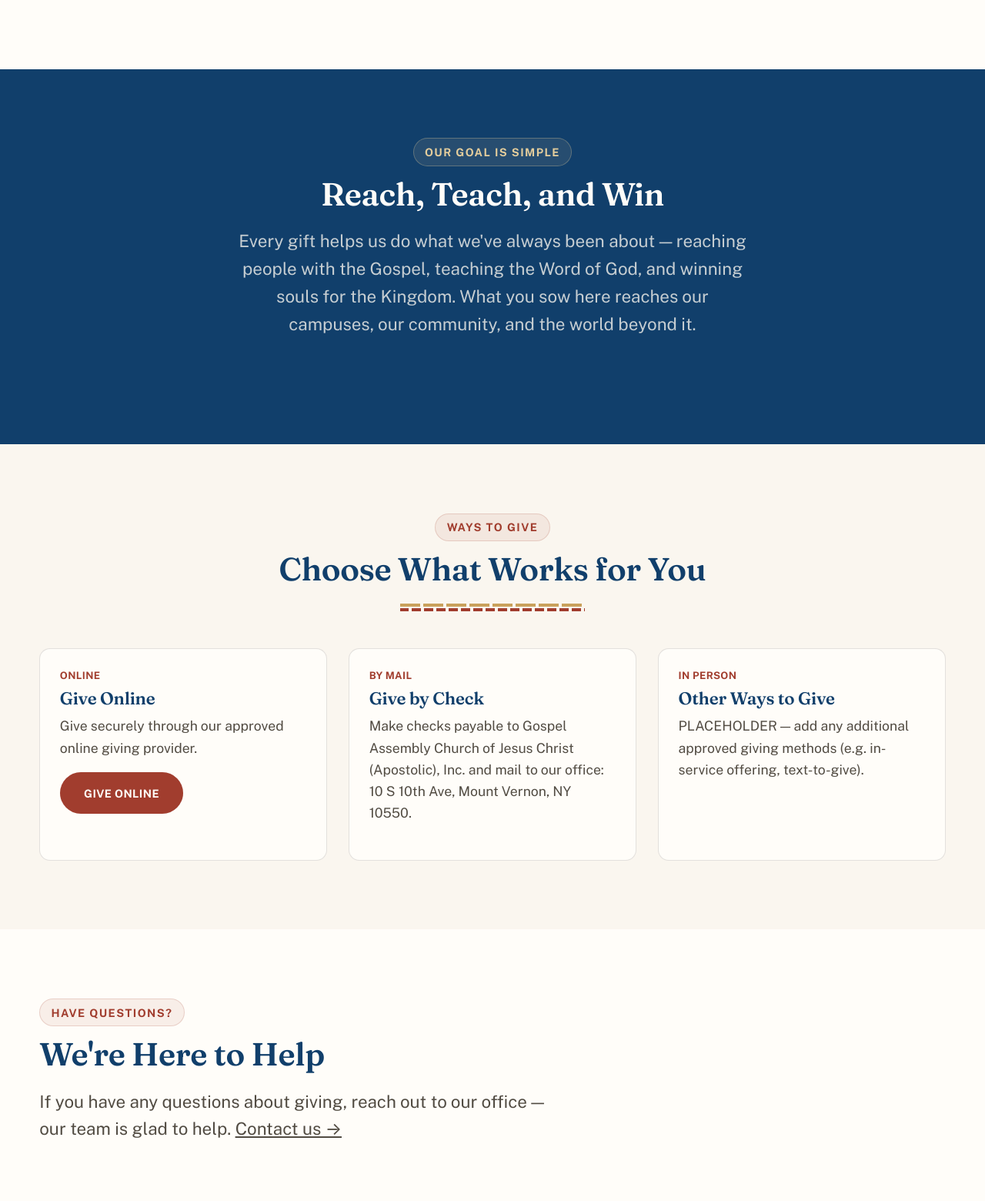
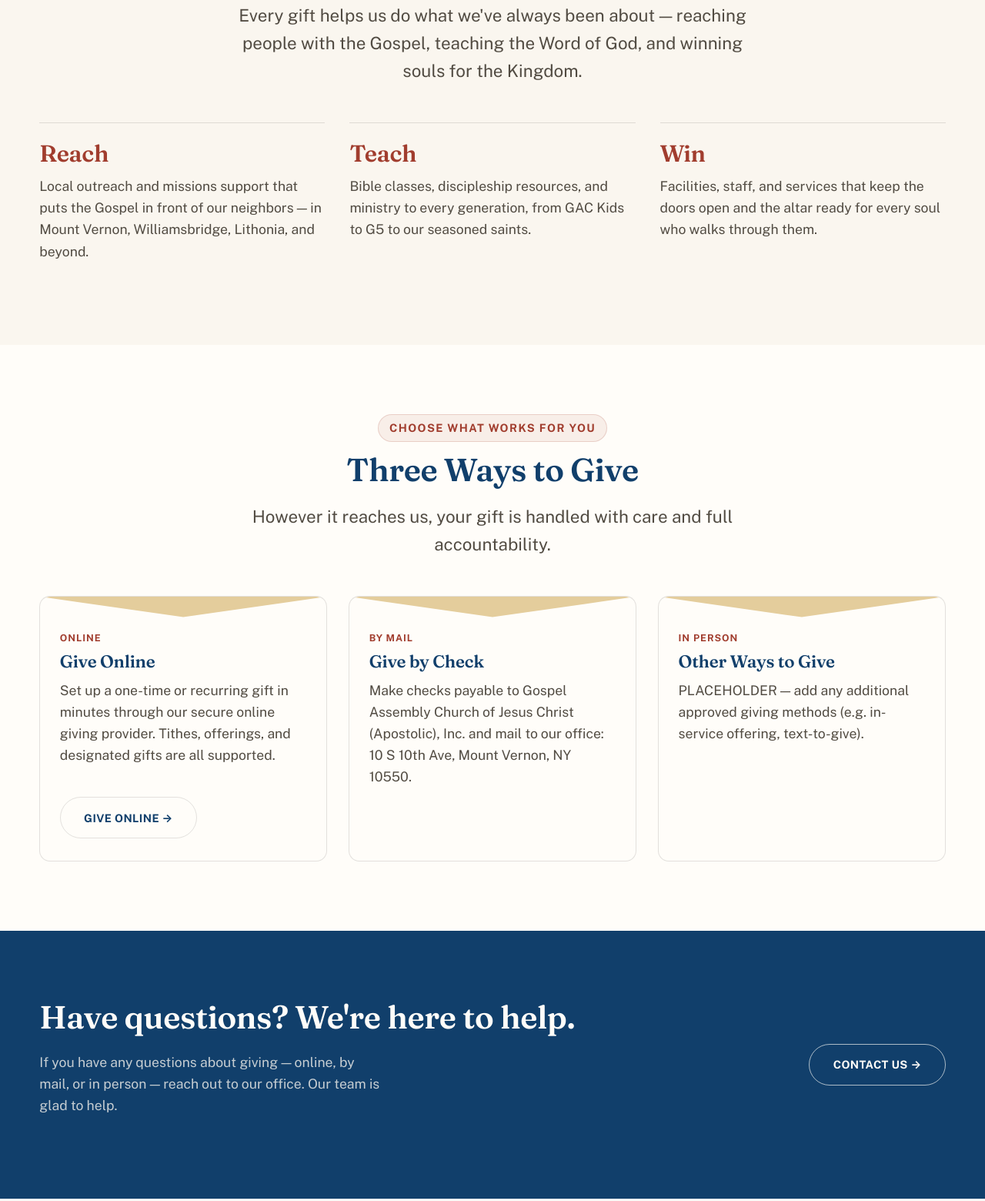
Before and after one commit to kishonhamilton/gac-website, a plain HTML site: page give.html in a window 1280 px wide. Shown: the part 997-2557 px from the top of the page at 77% size. Drawn offline with nearby package versions, Linux system fonts and the light colour scheme.

Commit message:
Rework Give page with heritage-inspired layout
Adapt the structure and creative devices from a design reference
(arch motif hero, verse-in-hero blockquote, Reach/Teach/Win grid,
envelope-shaped ways-to-give cards, dark help strip, brick closing
CTA) using GAC's existing navy/brick/gold/cream tokens and
Fraunces/Public Sans fonts, rather than the reference's separate
palette/font -- keeps the page visually consistent with the rest of
the site. Real giving link and check instructions wiring unchanged.

Co-Authored-By: Claude Sonnet 5 <noreply@anthropic.com>

```diff
--- a/assets/css/style.css
+++ b/assets/css/style.css
@@ -744,6 +744,115 @@ img { max-width: 100%; display: block; }
 .cta-band h2 { color: var(--cream-50); }
 .cta-band p { color: rgba(250,246,239,0.8); max-width: 55ch; margin-inline: auto; }
 .cta-actions { display: flex; gap: 1rem; justify-content: center; flex-wrap: wrap; margin-top: 1.5rem; }
+.cta-band-brick {
+  background: linear-gradient(120deg, var(--brick-700), var(--brick-600));
+}
+
+/* Give page */
+.give-hero { position: relative; }
+.give-hero-arch {
+  position: absolute;
+  top: -40px;
+  right: -60px;
+  width: 340px;
+  height: 420px;
+  color: var(--gold-300);
+  opacity: 0.16;
+  pointer-events: none;
+  z-index: 1;
+}
+.give-hero-eyebrow { display: inline-flex; align-items: center; gap: 0.6em; }
+.give-hero-eyebrow::before {
+  content: "";
+  width: 22px;
+  height: 1px;
+  background: currentColor;
+  opacity: 0.6;
+}
+.give-verse {
+  margin: 2.25rem 0 0;
+  max-width: 42ch;
+  border-left: 2px solid var(--gold-500);
+  padding-left: 1.4rem;
+}
+.give-verse p {
+  font-family: var(--font-display);
+  font-style: italic;
+  font-weight: 400;
+  font-size: var(--step-1);
+  line-height: 1.5;
+  color: rgba(250,246,239,0.92);
+  margin-bottom: 0.6em;
+}
+.give-verse cite {
+  display: block;
+  font-style: normal;
+  font-size: 0.8rem;
+  letter-spacing: 0.08em;
+  text-transform: uppercase;
+  color: var(--gold-300);
+}
+
+.mission-grid {
+  display: grid;
+  gap: 2rem;
+  grid-template-columns: 1fr;
+  margin-top: 2.5rem;
+}
+@media (min-width: 720px) {
+  .mission-grid { grid-template-columns: repeat(3, 1fr); }
+}
+.mission-item { border-top: 1px solid var(--line); padding-top: 1.4rem; }
+.mission-item h3 { font-size: var(--step-2); color: var(--brick-600); margin-bottom: 0.4em; }
+
+.envelope-row {
+  display: grid;
+  gap: 1.75rem;
+  grid-template-columns: 1fr;
+}
+@media (min-width: 720px) {
+  .envelope-row { grid-template-columns: repeat(3, 1fr); }
+}
+.envelope {
+  position: relative;
+  background: var(--cream-50);
+  border: 1px solid var(--line);
+  border-radius: var(--radius);
+  padding: 2.75rem 1.6rem 1.8rem;
+  display: flex;
+  flex-direction: column;
+  min-height: 280px;
+}
+.envelope::before {
+  content: "";
+  position: absolute; top: 0; left: 0; right: 0;
+  height: 34px;
+  background: var(--gold-300);
+  clip-path: polygon(0 0, 50% 78%, 100% 0);
+  border-radius: var(--radius) var(--radius) 0 0;
+}
+.envelope .tag {
+  font-size: 0.78rem;
+  font-weight: 700;
+  letter-spacing: 0.08em;
+  text-transform: uppercase;
+  color: var(--brick-600);
+  margin-bottom: 0.6em;
+  display: block;
+}
+.envelope h3 { font-size: var(--step-1); margin-bottom: 0.5em; }
+.envelope p { color: var(--ink-600); flex-grow: 1; }
+.envelope .btn { margin-top: 1.4rem; align-self: flex-start; }
+
+.give-help-inner {
+  display: flex;
+  align-items: center;
+  justify-content: space-between;
+  gap: 2.5rem;
+  flex-wrap: wrap;
+}
+.give-help-inner h2 { color: var(--cream-50); max-width: 32ch; }
+.give-help-inner p { color: rgba(250,246,239,0.78); max-width: 42ch; margin-top: 0.6em; }
 
 /* Footer */
 .site-footer {
--- a/give.html
+++ b/give.html
@@ -115,90 +115,102 @@
   </nav>
 
   <main id="main">
-    <section class="page-hero">
+    <section class="page-hero give-hero">
+      <svg class="give-hero-arch" viewBox="0 0 400 500" fill="none" xmlns="http://www.w3.org/2000/svg" aria-hidden="true">
+        <path d="M40 500 V220 C40 120 110 40 200 40 C290 40 360 120 360 220 V500" stroke="currentColor" stroke-width="2"/>
+        <path d="M90 500 V240 C90 160 140 100 200 100 C260 100 310 160 310 240 V500" stroke="currentColor" stroke-width="1.4" opacity="0.7"/>
+        <line x1="200" y1="40" x2="200" y2="500" stroke="currentColor" stroke-width="1" opacity="0.5"/>
+        <line x1="40" y1="320" x2="360" y2="320" stroke="currentColor" stroke-width="1" opacity="0.4"/>
+      </svg>
       <div class="container">
         <p class="breadcrumb"><a href="index.html">Home</a> / Give</p>
-        <p class="eyebrow" style="color:var(--gold-300); background:rgba(228,205,156,0.1); border-color:rgba(228,205,156,0.3);">Giving at Gospel Assembly Church</p>
-        <h1>Invest in the Kingdom</h1>
-        <p>Your generosity helps us continue the work of ministry, reach our community, and advance the Kingdom of God.</p>
-        <p style="margin-top:1.5rem;">
+        <p class="eyebrow give-hero-eyebrow" style="color:var(--gold-300); background:rgba(228,205,156,0.1); border-color:rgba(228,205,156,0.3);">Giving at Gospel Assembly Church</p>
+        <h1>Invest in the Kingdom.</h1>
+        <p style="max-width:38ch;">Every gift you bring reaches our campuses, our community, and people we haven't met yet. Here's how to give &mdash; and where it goes.</p>
+        <div class="hero-ctas" style="margin-top:1.75rem;">
           <a class="btn btn-gold" data-give-online href="#" target="_blank" rel="noopener">Give Online &rarr;</a>
-        </p>
+          <a class="btn btn-outline-light" href="#ways">See all ways to give</a>
+        </div>
+        <blockquote class="give-verse reveal">
+          <p>&ldquo;Each one must give as he has decided in his heart, not reluctantly or under
+          compulsion, for God loves a cheerful giver.&rdquo;</p>
+          <cite>2 Corinthians 9:7</cite>
+        </blockquote>
+      </div>
+    </section>
+
+    <section class="section section-alt">
+      <div class="container">
+        <div class="section-head reveal">
+          <p class="eyebrow">Our Goal Is Simple</p>
+          <h2>Reach, Teach, and Win</h2>
+          <p>Every gift helps us do what we've always been about &mdash; reaching people with the
+          Gospel, teaching the Word of God, and winning souls for the Kingdom.</p>
+        </div>
+        <div class="mission-grid">
+          <div class="mission-item reveal">
+            <h3>Reach</h3>
+            <p>Local outreach and missions support that puts the Gospel in front of our
+            neighbors &mdash; in Mount Vernon, Williamsbridge, Lithonia, and beyond.</p>
+          </div>
+          <div class="mission-item reveal">
+            <h3>Teach</h3>
+            <p>Bible classes, discipleship resources, and ministry to every generation, from
+            GAC Kids to G5 to our seasoned saints.</p>
+          </div>
+          <div class="mission-item reveal">
+            <h3>Win</h3>
+            <p>Facilities, staff, and services that keep the doors open and the altar ready for
+            every soul who walks through them.</p>
+          </div>
+        </div>
+      </div>
+    </section>
+
+    <section class="section" id="ways">
+      <div class="container">
+        <div class="section-head reveal">
+          <p class="eyebrow">Choose What Works for You</p>
+          <h2>Three Ways to Give</h2>
+          <p>However it reaches us, your gift is handled with care and full accountability.</p>
+        </div>
+        <div class="envelope-row">
+          <div class="envelope reveal">
+            <span class="tag">Online</span>
+            <h3>Give Online</h3>
+            <p>Set up a one-time or recurring gift in minutes through our secure online giving
+            provider. Tithes, offerings, and designated gifts are all supported.</p>
+            <a class="btn btn-ghost" data-give-online href="#" target="_blank" rel="noopener">Give Online &rarr;</a>
+          </div>
+          <div class="envelope reveal">
+            <span class="tag">By Mail</span>
+            <h3>Give by Check</h3>
+            <p id="checkInstructions">PLACEHOLDER &mdash; add mailing instructions for check giving.</p>
+          </div>
+          <div class="envelope reveal">
+            <span class="tag">In Person</span>
+            <h3>Other Ways to Give</h3>
+            <p>PLACEHOLDER &mdash; add any additional approved giving methods (e.g. in-service
+            offering, text-to-give).</p>
+          </div>
+        </div>
+      </div>
+    </section>
+
+    <section class="section section-navy give-help">
+      <div class="container give-help-inner">
+        <div class="reveal">
+          <h2>Have questions? We're here to help.</h2>
+          <p>If you have any questions about giving &mdash; online, by mail, or in person &mdash;
+          reach out to our office. Our team is glad to help.</p>
+        </div>
+        <a class="btn btn-outline-light" href="contact.html">Contact Us &rarr;</a>
       </div>
     </section>
 
     <section class="section">
       <div class="container">
-        <div class="reveal" style="max-width:52ch; margin:0 auto; text-align:center; background:var(--cream-100); border-radius:var(--radius); padding:clamp(2rem, 5vw, 3rem);">
-          <p style="font-family:var(--font-display); font-style:italic; font-size:var(--step-2); color:var(--navy-950); margin-bottom:0.6em;">
-            &ldquo;Each one must give as he has decided in his heart, not reluctantly or under
-            compulsion, for God loves a cheerful giver.&rdquo;
-          </p>
-          <p style="margin:0; font-weight:700; color:var(--brick-600);">2 Corinthians 9:7</p>
-        </div>
-      </div>
-    </section>
-
-    <section class="section section-navy">
-      <div class="container">
-        <div class="section-head">
-          <p class="eyebrow">Our Goal Is Simple</p>
-          <h2>Reach, Teach, and Win</h2>
-          <p>Every gift helps us do what we've always been about &mdash; reaching people with the
-          Gospel, teaching the Word of God, and winning souls for the Kingdom. What you sow here
-          reaches our campuses, our community, and the world beyond it.</p>
-        </div>
-      </div>
-    </section>
-
-    <section class="section section-alt">
-      <div class="container">
-        <div class="section-head">
-          <p class="eyebrow">Ways to Give</p>
-          <h2>Choose What Works for You</h2>
-          <div class="cornerstone-rule"></div>
-        </div>
-        <div class="card-grid">
-          <div class="card reveal">
-            <div class="card-body">
-              <span class="card-meta">Online</span>
-              <h3>Give Online</h3>
-              <p>Give securely through our approved online giving provider.</p>
-              <a class="btn btn-primary" data-give-online href="#" target="_blank" rel="noopener">Give Online</a>
-            </div>
-          </div>
-          <div class="card reveal">
-            <div class="card-body">
-              <span class="card-meta">By Mail</span>
-              <h3>Give by Check</h3>
-              <p id="checkInstructions">PLACEHOLDER — add mailing instructions for check giving.</p>
-            </div>
-          </div>
-          <div class="card reveal">
-            <div class="card-body">
-              <span class="card-meta">In Person</span>
-              <h3>Other Ways to Give</h3>
-              <p>PLACEHOLDER — add any additional approved giving methods (e.g. in-service offering, text-to-give).</p>
-            </div>
-          </div>
-        </div>
-      </div>
-    </section>
-
-    <section class="section">
-      <div class="container">
-        <div class="section-head align-left">
-          <p class="eyebrow">Have Questions?</p>
-          <h2>We're Here to Help</h2>
-          <p>If you have any questions about giving, reach out to our office &mdash; our team is
-          glad to help. <a href="contact.html">Contact us &rarr;</a></p>
-        </div>
-      </div>
-    </section>
-
-    <section class="section">
-      <div class="container">
-        <div class="cta-band reveal">
+        <div class="cta-band cta-band-brick reveal">
           <h2>Ready to Give?</h2>
           <p>Thank you for partnering with us in ministry &mdash; your generosity makes a real
           difference in our church family and community.</p>
```
Also changed, not shown: pages/_body_give.html (+88 -76 lines).
